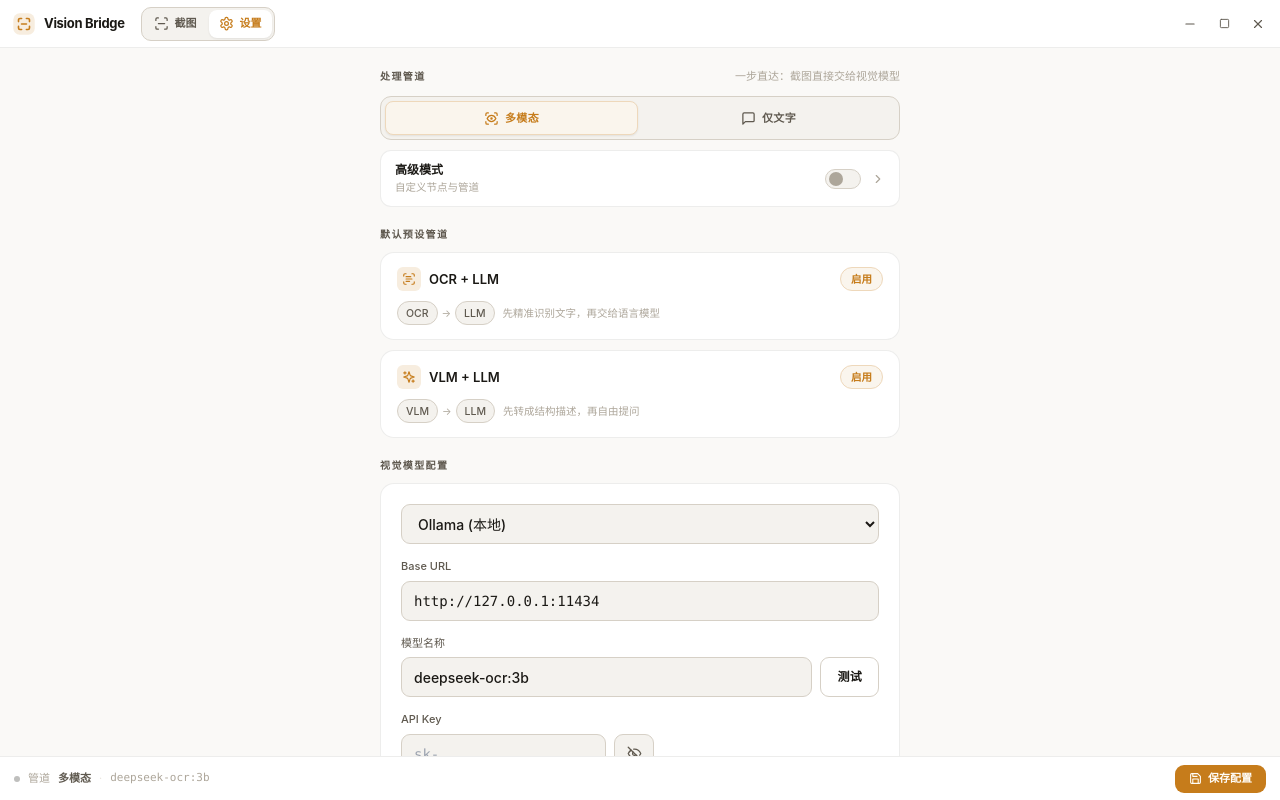
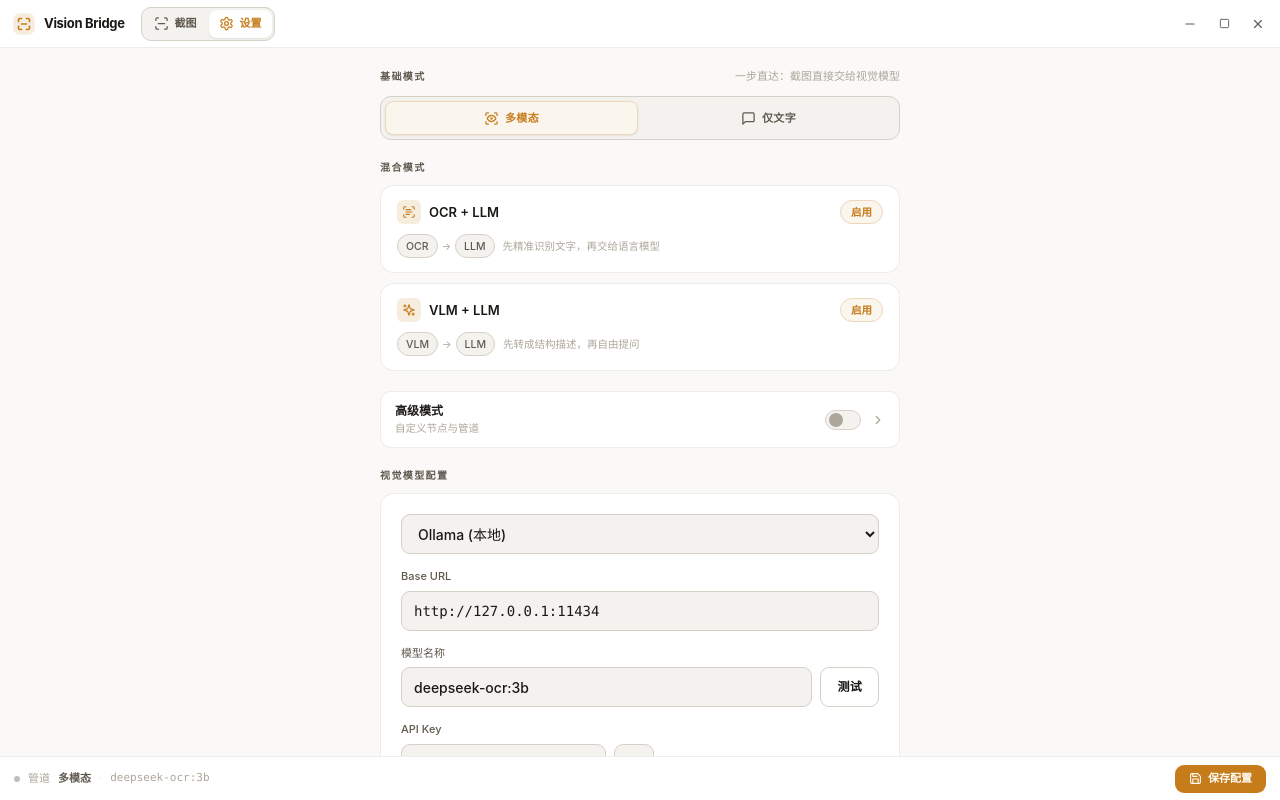
Before and after one commit to aorucshiea/VisionBridge, a React (Vite) app: page / in a window 1280 px wide. Both pictures are taken after a click on the tab "设置". Built offline with nearby package versions, Linux system fonts and the light colour scheme; the HTML template or start-up script is replaced by a standard one.

Commit message:
feat: relabel pipeline sections (basic modes / hybrid modes) and reorder settings
处理管道 section becomes 基础模式 (multimodal | text-only); default presets renamed 混合模式 and now sit between basic modes and the advanced toggle; advanced mode card extracted from the selector.

```diff
--- a/src/App.tsx
+++ b/src/App.tsx
@@ -4,7 +4,7 @@
 import ScreenshotMask from './components/ScreenshotMask'
 import ResultView from './components/ResultView'
 import TextChat from './components/TextChat'
-import PipelineSelector from './components/settings/PipelineSelector'
+import PipelineSelector, { AdvancedModeCard } from './components/settings/PipelineSelector'
 import PipelineBuilder from './components/settings/PipelineBuilder'
 import OfficialPresets from './components/settings/OfficialPresets'
 import ProviderConfigSection, { type SectionModel } from './components/settings/ProviderConfigSection'
@@ -596,17 +596,22 @@
           <div className="mx-auto w-full max-w-[560px] px-5 pt-5 pb-8 space-y-5 animate-rise">
             <PipelineSelector
               mode={settings.mode}
-              advancedMode={settings.advancedMode}
               onSelect={(m) => setSettings(prev => ({ ...prev, mode: m }))}
-              onToggleAdvanced={(v) => setSettings(prev => ({ ...prev, advancedMode: v }))}
               theme={currentTheme}
               t={t}
             />
 
-            {/* Preset pipelines are always visible; advanced mode gates only custom pipelines. */}
+            {/* Hybrid presets sit between basic modes and the advanced toggle. */}
             <OfficialPresets
               mode={settings.mode}
               onSelect={(m) => setSettings(prev => ({ ...prev, mode: m }))}
+              theme={currentTheme}
+              t={t}
+            />
+
+            <AdvancedModeCard
+              advancedMode={settings.advancedMode}
+              onToggle={(v) => setSettings(prev => ({ ...prev, advancedMode: v }))}
               theme={currentTheme}
               t={t}
             />
--- a/src/components/settings/PipelineSelector.tsx
+++ b/src/components/settings/PipelineSelector.tsx
@@ -5,8 +5,8 @@
 import type { TFunc } from './ui'
 
 /**
- * The two always-available modes. OCR+LLM / VLM+LLM stay official presets
- * inside advanced mode; CUSTOM pipelines live in the builder.
+ * The two basic modes. Hybrid presets (OCR+LLM / VLM+LLM) sit between this
+ * section and the advanced toggle; custom pipelines live in advanced mode.
  */
 const MODES: Array<{
   mode: 'VLM' | 'TEXT'
@@ -18,7 +18,7 @@
   { mode: 'TEXT', icon: <MessageSquare size={15} />, labelKey: 'textMode', descKey: 'textModeDesc' },
 ]
 
-function Switch({ checked, onChange, label, theme }: {
+export function Switch({ checked, onChange, label, theme }: {
   checked: boolean
   onChange: (v: boolean) => void
   label: string
@@ -45,18 +45,13 @@
   )
 }
 
-/**
- * Mode selector (multimodal / text-only) + the advanced-mode switch.
- * OCR+LLM and VLM+LLM live in advanced mode as official preset pipelines.
- */
+/** Basic modes only. */
 const PipelineSelector: React.FC<{
   mode: PipelineMode
-  advancedMode: boolean
   onSelect: (m: 'VLM' | 'TEXT') => void
-  onToggleAdvanced: (v: boolean) => void
   theme: ThemeConfig
   t: TFunc
-}> = ({ mode, advancedMode, onSelect, onToggleAdvanced, theme, t }) => {
+}> = ({ mode, onSelect, theme, t }) => {
   const active = MODES.find(m => m.mode === mode)
   const descKey = active
     ? active.descKey
@@ -65,7 +60,7 @@
   return (
     <section className="space-y-2.5">
       <div className="flex items-baseline justify-between gap-3">
-        <h2 className="eyebrow shrink-0" style={{ color: theme.textSecondary }}>{t('pipeline')}</h2>
+        <h2 className="eyebrow shrink-0" style={{ color: theme.textSecondary }}>{t('basicModes')}</h2>
         <p className="text-[11px] leading-relaxed text-right" style={{ color: theme.textMuted }}>
           {t(descKey)}
         </p>
@@ -73,7 +68,7 @@
 
       <div
         role="tablist"
-        aria-label={t('pipeline')}
+        aria-label={t('basicModes')}
         className="grid grid-cols-2 gap-1 p-1 rounded-[11px] border"
         style={{ backgroundColor: theme.inputBg, borderColor: theme.inputBorder }}
       >
@@ -99,8 +94,18 @@
           )
         })}
       </div>
+    </section>
+  )
+}
 
-      {/* Advanced mode: exposes the node palette and custom pipelines. */}
+/** The advanced-mode card; rendered between hybrid presets and the builder. */
+export function AdvancedModeCard({ advancedMode, onToggle, theme, t }: {
+  advancedMode: boolean
+  onToggle: (v: boolean) => void
+  theme: ThemeConfig
+  t: TFunc
+}) {
+  return (
     <div
       className="flex items-center gap-2.5 px-3.5 py-2.5 rounded-[11px] border"
       style={{ backgroundColor: theme.card, borderColor: theme.hairline }}
@@ -109,7 +114,7 @@
         <p className="text-[12px] font-semibold" style={{ color: theme.text }}>{t('advancedMode')}</p>
         <p className="text-[10.5px] leading-relaxed" style={{ color: theme.textMuted }}>{t('advancedModeDesc')}</p>
       </div>
-        <Switch checked={advancedMode} onChange={onToggleAdvanced} label={t('advancedMode')} theme={theme} />
+      <Switch checked={advancedMode} onChange={onToggle} label={t('advancedMode')} theme={theme} />
       <ChevronDown
         size={14}
         aria-hidden
@@ -117,7 +122,6 @@
         style={{ color: theme.textMuted, transform: advancedMode ? 'rotate(0deg)' : 'rotate(-90deg)' }}
       />
     </div>
-    </section>
   )
 }
 
--- a/src/i18n/translations.ts
+++ b/src/i18n/translations.ts
@@ -118,6 +118,7 @@
   advancedMode: string
   advancedModeDesc: string
   multimodal: string
+  basicModes: string
   textMode: string
   textModeDesc: string
   textModeNoCapture: string
@@ -280,11 +281,12 @@
     advancedMode: '高级模式',
     advancedModeDesc: '自定义节点与管道',
     multimodal: '多模态',
+    basicModes: '基础模式',
     textMode: '仅文字',
     textModeDesc: '直接与语言模型对话，不支持截图',
     textModeNoCapture: '仅文字模式不支持截图，切换到多模态可截图识别',
     textChatEmpty: '输入问题，直接与语言模型对话',
-    officialPresets: '默认预设管道',
+    officialPresets: '混合模式',
     chat: '对话',
     customPipelines: '自定义管道',
     newPipeline: '新建管道',
@@ -440,11 +442,12 @@
     advancedMode: 'Advanced',
     advancedModeDesc: 'Compose nodes into custom pipelines',
     multimodal: 'Multimodal',
+    basicModes: 'Basic modes',
     textMode: 'Text only',
     textModeDesc: 'Chat with a language model directly — no screenshots',
     textModeNoCapture: 'Text mode does not support screenshots — switch to Multimodal to capture',
     textChatEmpty: 'Type below to chat with the model',
-    officialPresets: 'Default presets',
+    officialPresets: 'Hybrid modes',
     chat: 'Chat',
     customPipelines: 'Custom Pipelines',
     newPipeline: 'New Pipeline',
```
Also changed, not shown: 1 other file (tests, documents, lock files or other folders). Lines whose indentation alone changed are shown as unchanged.
